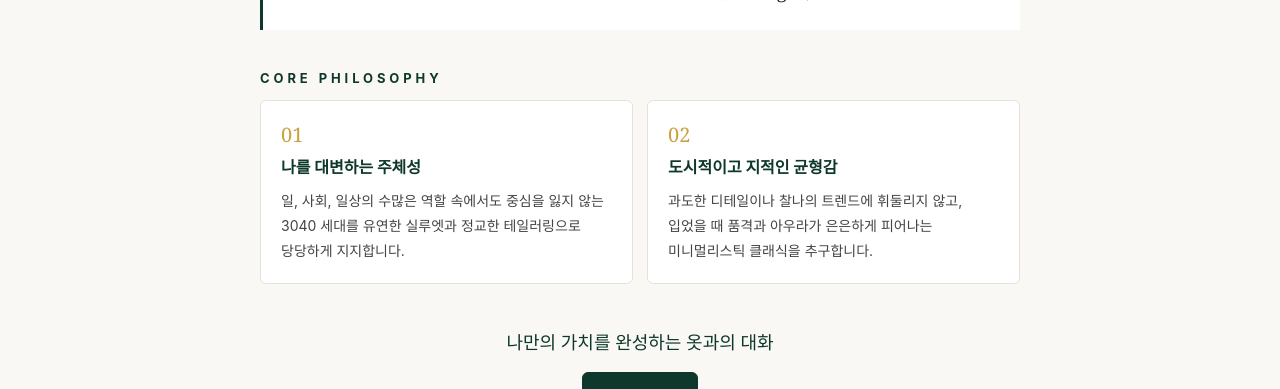
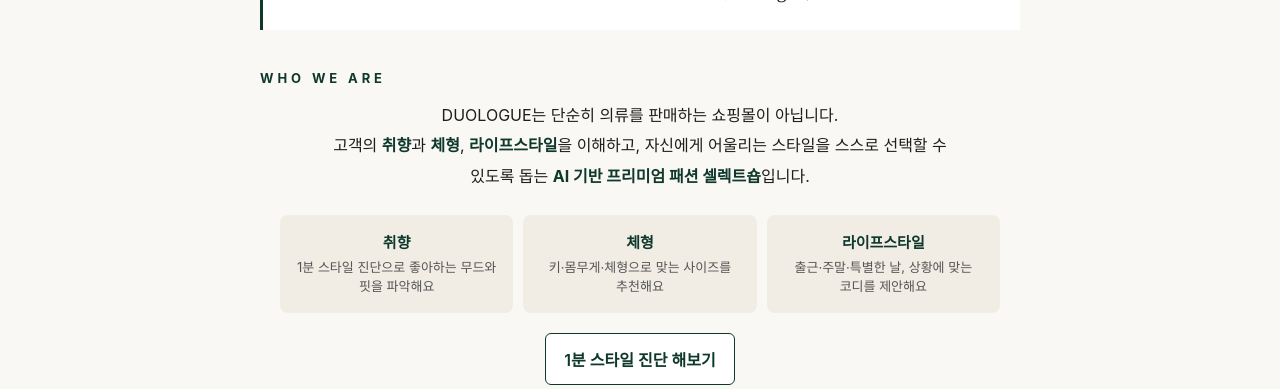
Before and after one commit to redsky1112-collab/my-shop, a Next.js app: page /about in a window 1280 px wide. Shown: the part 409-798 px from the top of the page. Built offline with nearby package versions, Linux system fonts and the light colour scheme; no server answers; the database is empty.

Commit message:
ABOUT: WHO WE ARE 섹션 — AI 기반 프리미엄 패션 셀렉트숍 정의(취향·체형·라이프스타일) + 스타일 진단 바로가기
Co-Authored-By: Claude Opus 5.5 <noreply@anthropic.com>
Claude-Session: https://claude.ai/code/session_01FsVhHHyxojc7c436qiwNWL

```diff
--- a/app/(shop)/about/page.tsx
+++ b/app/(shop)/about/page.tsx
@@ -16,6 +16,20 @@ export default function About() {
         <br />
         당당하게 오늘을 살아가는 나와 의상 간의 가장 친밀한 대화(Duologue)입니다.
       </blockquote>
+
+      <h2 className="about-h">WHO WE ARE</h2>
+      <p className="about-lead">
+        DUOLOGUE는 단순히 의류를 판매하는 쇼핑몰이 아닙니다.
+        <br />
+        고객의 <b>취향</b>과 <b>체형</b>, <b>라이프스타일</b>을 이해하고, 자신에게 어울리는 스타일을
+        스스로 선택할 수 있도록 돕는 <b>AI 기반 프리미엄 패션 셀렉트숍</b>입니다.
+      </p>
+      <div className="about-pillars">
+        <div><b>취향</b><span>1분 스타일 진단으로 좋아하는 무드와 핏을 파악해요</span></div>
+        <div><b>체형</b><span>키·몸무게·체형으로 맞는 사이즈를 추천해요</span></div>
+        <div><b>라이프스타일</b><span>출근·주말·특별한 날, 상황에 맞는 코디를 제안해요</span></div>
+      </div>
+      <div className="row center"><Link href="/style-quiz" className="btn outline">1분 스타일 진단 해보기</Link></div>
 
       <h2 className="about-h">CORE PHILOSOPHY</h2>
       <div className="about-cards">
--- a/app/globals.css
+++ b/app/globals.css
@@ -568,3 +568,12 @@ p.similar-card { cursor: default; border-color: var(--line); border-left-color:
 .quick-buy select { width: 100%; padding: 8px; border: 1px solid var(--line); border-radius: 6px; font-size: 14px; background: #fff; }
 .quick-buy-btns { display: grid; grid-template-columns: 1fr 1fr; gap: 6px; }
 .quick-buy-btns .btn { padding: 9px 4px; font-size: 13px; }
+
+/* ABOUT: WHO WE ARE */
+.about-lead { text-align: center; line-height: 1.9; font-size: 16px; max-width: 640px; margin: 0 auto 24px; word-break: keep-all; }
+.about-lead b { color: var(--green); }
+.about-pillars { display: grid; grid-template-columns: repeat(3, 1fr); gap: 10px; max-width: 720px; margin: 0 auto 20px; }
+.about-pillars > div { background: var(--soft); border-radius: 8px; padding: 16px 12px; display: grid; gap: 6px; text-align: center; }
+.about-pillars b { color: var(--green); font-size: 15px; }
+.about-pillars span { font-size: 13px; color: #555; line-height: 1.5; }
+@media (max-width: 640px) { .about-pillars { grid-template-columns: 1fr; } }
```
